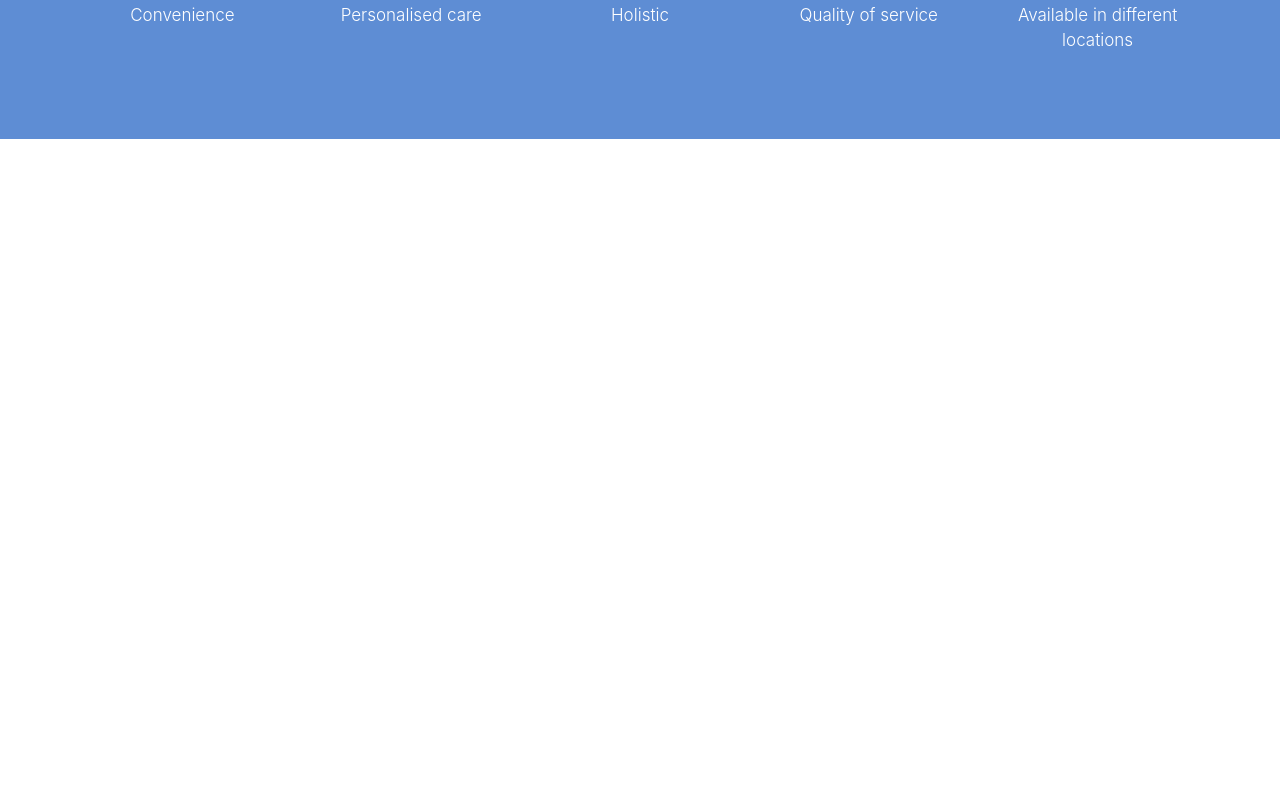
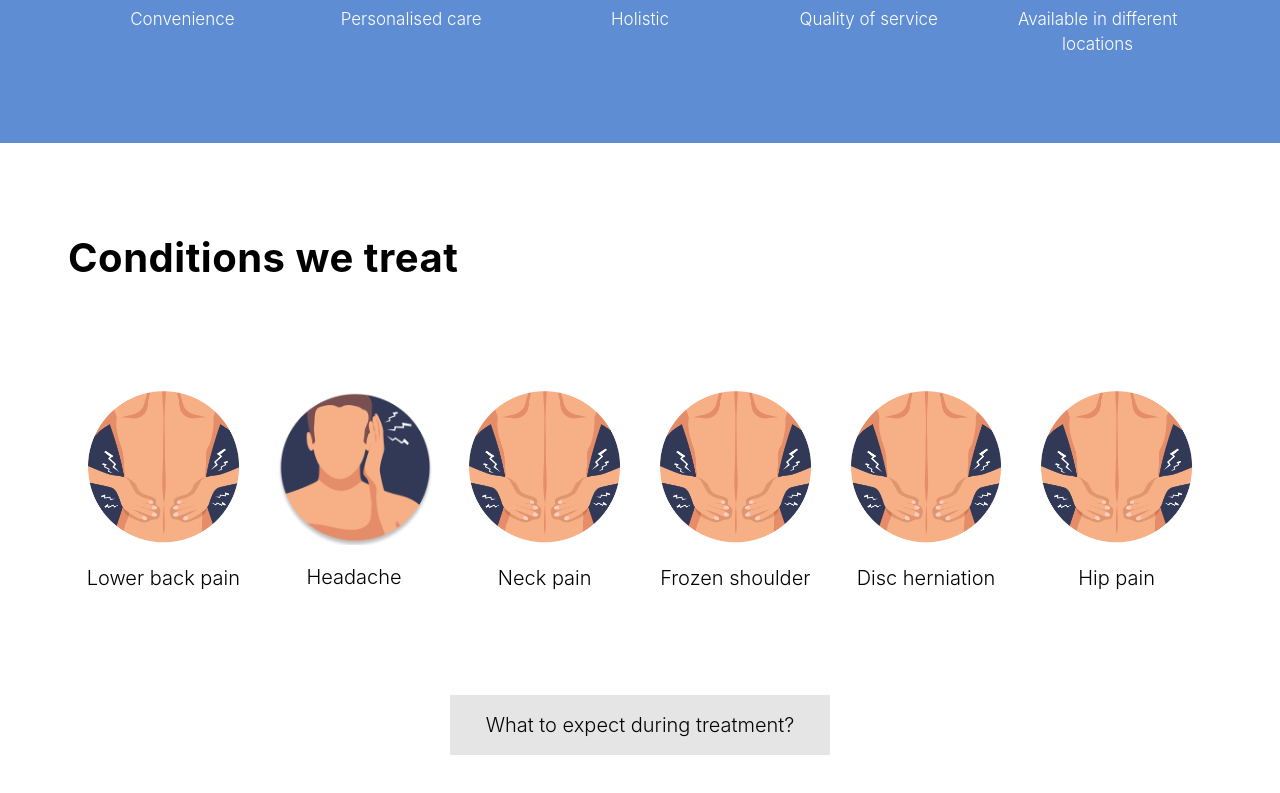
Before and after one commit to meiliizzsuju/jl-chiro, a React (Create React App) app: page / in a window 1280 px wide. Shown: the part 1617-2410 px from the top of the page. Before the commit the page ends 1756 px from the top, so only its background shows below. Built offline with nearby package versions, Linux system fonts and the light colour scheme.

Commit message:
conditions
pending icons

```diff
--- /dev/null
+++ b/src/components/conditions/Conditions.css
@@ -0,0 +1,109 @@
+
+
+.jl-condition__box{
+  margin-top: 3rem;
+}
+
+.jl-condition__box--item img{
+  width: 100%;
+  max-width: 200px;
+  margin: 0 auto;
+}
+
+.jl-condition__box p{
+  text-align: center;
+}
+
+.jl-condition__box--item + .jl-condition__box--item{
+  margin-top: 2.5rem;
+}
+
+
+.jl-condition--button {
+  color: var(--color-text);
+  transition: all 0.5s;
+  position: relative;
+  line-height: 60px;
+  height: 60px;
+  text-align: center;
+  min-width: 320px;
+  cursor: pointer;
+}
+.jl-condition--button::before {
+  content: '';
+  position: absolute;
+  top: 0;
+  left: 0;
+  width: 100%;
+  height: 100%;
+  z-index: 1;
+  background-color: rgba(5,5,5,0.1);
+  transition: all 0.3s;
+}
+.jl-condition--button:hover::before {
+  opacity: 0 ;
+  transform: scale(0.5,0.5);
+}
+.jl-condition--button::after {
+  content: '';
+  position: absolute;
+  top: 0;
+  left: 0;
+  width: 100%;
+  height: 100%;
+  z-index: 1;
+  opacity: 0;
+  transition: all 0.3s;
+  border: 2px solid rgba(5,5,5,1);
+  transform: scale(1.2,1.2);
+}
+.jl-condition--button:hover::after {
+  opacity: 1;
+  transform: scale(1,1);
+}
+
+@media (min-width: 640px) {
+  .jl-condition__box{
+    display: flex;
+    flex-wrap: wrap;
+    margin-top: 1rem;
+  }
+
+  .jl-condition__box--item{
+    width: 33.33%;
+    padding: 1rem;
+  }
+
+  .jl-condition__box--item,
+  .jl-condition__box--item + .jl-condition__box--item{
+    margin-top: 1rem;
+  }
+}
+
+@media (max-width: 767px){
+  .jl-condition h2{
+    text-align: center;
+  }
+}
+
+@media (min-width: 1024px) {
+  .jl-condition__box{
+    flex-wrap: nowrap;
+    margin: 2rem 0;
+  }
+
+  .jl-condition__box--item{
+    width: 16.667%;
+  }
+
+}
+
+@media (min-width: 1280px) {
+  .jl-condition__box{
+    margin: 4rem 0;
+  }
+
+  .jl-condition--button{
+    min-width: 380px;
+  }
+}
--- /dev/null
+++ b/src/components/conditions/Conditions.jsx
@@ -0,0 +1,64 @@
+import React from 'react';
+import { useNavigate } from 'react-router-dom';
+import { useMediaQuery } from 'react-responsive';
+import {content} from '../../utils/content';
+
+import treat1 from '../../assets/conditions/lowerback.png';
+import treat2 from '../../assets/conditions/headache.png';
+
+import './Conditions.css';
+
+const Conditions = () => {
+  const navigate = useNavigate();
+
+  const isMobile = useMediaQuery({ maxWidth: 640 })
+
+  return (
+    <section className='jl-condition section__padding'>
+      <div className='container mx-auto'>
+        <h2 dangerouslySetInnerHTML={{__html: content.conditions.h2}}></h2>
+
+        <div className='jl-condition__box'>
+          <div className='jl-condition__box--item'>
+            <img src={treat1} alt="Lower back pain" />
+            <p>Lower back pain</p>
+          </div>
+          <div className='jl-condition__box--item'>
+            <img src={treat2} alt="Headache" />
+            <p>Headache</p>
+          </div>
+          <div className='jl-condition__box--item'>
+            <img src={treat1} alt="Neck pain" />
+            <p>Neck pain</p>
+          </div>
+          <div className='jl-condition__box--item'>
+            <img src={treat1} alt="Frozen shoulder" />
+            <p>Frozen shoulder</p>
+          </div>
+          <div className='jl-condition__box--item'>
+            <img src={treat1} alt="Disc herniation" />
+            <p>Disc herniation</p>
+          </div>
+          <div className='jl-condition__box--item'>
+            <img src={treat1} alt="Hip pain" />
+            <p>Hip pain</p>
+          </div>
+        </div>
+        <div className='jl-condition__bottom text-center mt-6'>
+          {isMobile ? (
+            <button onClick={()=> navigate(`/what-to-expect`)}
+            className="btn btn-primary mobile">
+              <span>{content.conditions.button}</span>
+            </button>
+          ):(
+            <button onClick={()=> navigate(`/what-to-expect`)} className="jl-condition--button desktop">
+              <span>{content.conditions.button}</span>
+            </button>
+          )}
+        </div>
+      </div>
+    </section>
+  )
+}
+
+export default Conditions
--- a/src/components/index.js
+++ b/src/components/index.js
@@ -2,3 +2,4 @@ export { default as Header } from './header/Header'
 export { default as HomeBanner } from './homeBanner/HomeBanner'
 export { default as About } from './about/About'
 export { default as WhyUS } from './whyus/WhyUS'
+export { default as Conditions } from './conditions/Conditions'
--- a/src/components/whyus/WhyUS.jsx
+++ b/src/components/whyus/WhyUS.jsx
@@ -5,7 +5,6 @@ import {content} from '../../utils/content';
 import './WhyUs.css'
 
 const WhyUS = () => {
-  console.log(content.whyus.services)
 
   return (
     <section className='jl-whyus section__padding'>
--- a/src/containers/Home.jsx
+++ b/src/containers/Home.jsx
@@ -1,5 +1,5 @@
 import React from 'react';
-import {Header,HomeBanner,About, WhyUS} from '../components/index';
+import {Header,HomeBanner,About, WhyUS, Conditions} from '../components/index';
 
 const PAGE_NAME = `page-home`;
 
@@ -11,6 +11,7 @@ const Home = () => {
       <HomeBanner/>
       <About/>
       <WhyUS/>
+      <Conditions/>
     </div>
   )
 }
--- a/src/index.css
+++ b/src/index.css
@@ -38,6 +38,10 @@ h1,h2,h3,h4,h5,.font-heading {
 h1,h2,h3,h4,h5,p{
   margin-top: 1rem;
   margin-bottom: 1rem;
+}
+
+p,a,button{
+  font-size: 17px;
 }
 
 
@@ -105,6 +109,11 @@ a:focus::before{
   color: var(--color-primary);
 }
 
+.btn-primary{
+  background-color: var(--color-btn-bg);
+  border-color: var(--color-btn-bg);
+  color: var(--color-btn-text);
+}
 
 .section__padding{
   padding: 2rem;
@@ -143,12 +152,18 @@ h2{
   h2{
     font-size: 32px;
   }
+
+
 }
 
 
 /* lx screen */
 
 @media (min-width: 1280px){
+  p,a,button{
+    font-size: 20px;
+  }
+
   h1{
     font-size: 48px;
   }
--- a/src/utils/content.js
+++ b/src/utils/content.js
@@ -41,5 +41,10 @@ export const content = {
         content: "Jin Young Lim's mobile service is not restricted to one physical location which makes it easy for the patient to schedule and find a nearby location.",
       },
     ]
+  },
+  conditions: {
+    h2: "Conditions we treat",
+    slug: "conditions",
+    button: "What to expect during treatment?"
   }
 }
```
Also changed, not shown: src/assets/conditions/headache.png (added), src/assets/conditions/lowerback.png (added).
